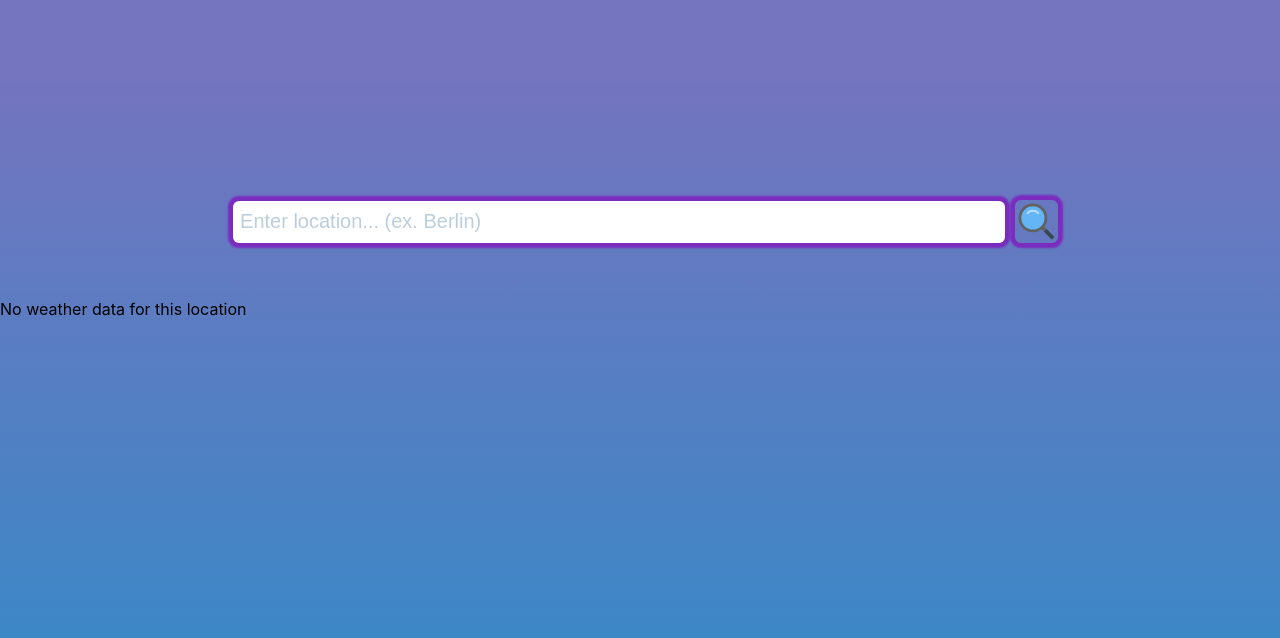
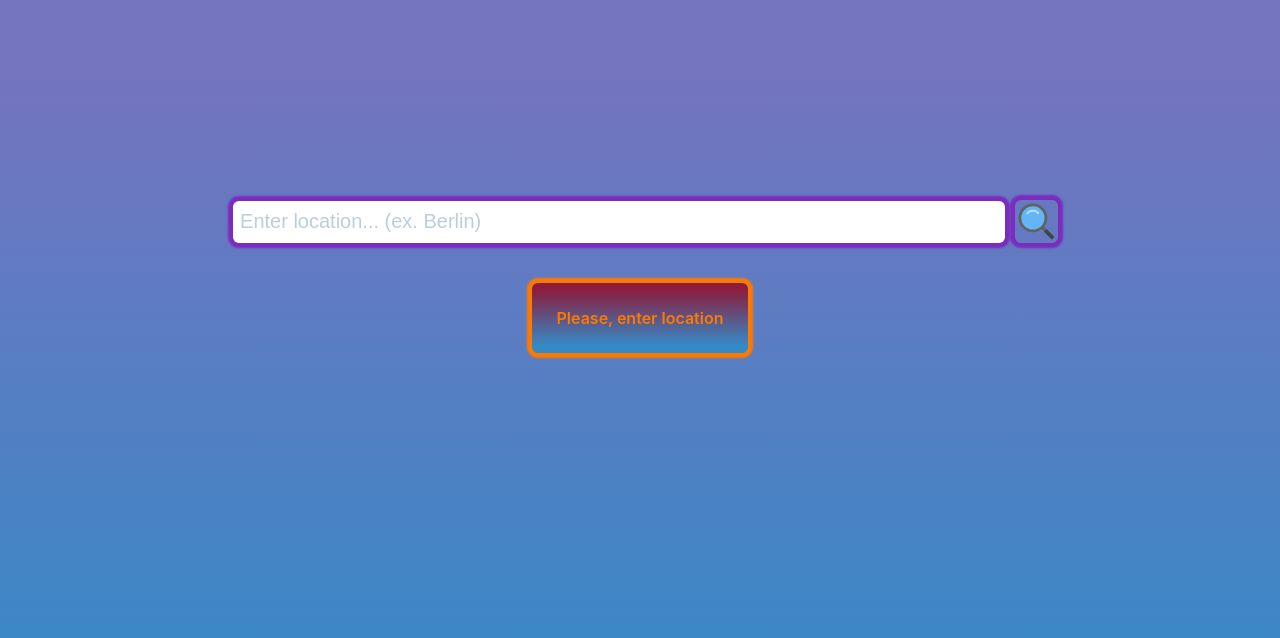
Before and after one commit to ikizey/react-weather-app, a React (Create React App) app: page / in a window 1280 px wide. Both pictures are taken after a click on the icon 1036 px from the left and 221 px from the top of the page. Shown: the top 638 px of the page. Built offline with nearby package versions, Linux system fonts and the light colour scheme; no server answers.

Commit message:
add error handling; ErrorComp Component

```diff
--- a/src/App.js
+++ b/src/App.js
@@ -4,6 +4,7 @@ import { geodb_config } from "./api/geoDB";
 import { ow_config } from "./api/openweathermap.js";
 import styles from "./App.module.css";
 import Cities from "./components/Cities";
+import ErrorComp from "./components/ErrorComp";
 import SearchForm from "./components/SearchForm";
 import Loader from "./components/UI/Loader";
 import Weather from "./components/Weather";
@@ -13,9 +14,16 @@ function App() {
     const [geoLocation, setGeoLocation] = useState([]);
     const [weather, setWeather] = useState(null);
     const [isLoading, setIsLoading] = useState(false);
+    const [error, setError] = useState(null);
 
     const onSearch = async searchTerm => {
+        if (searchTerm.trim().length < 1) {
+            setError(new Error("Please, enter location"));
+            return;
+        }
+
         if (!isLoading) {
+            setError(null);
             setIsLoading(true);
             if (weather) setWeather(null);
             try {
@@ -32,7 +40,7 @@ function App() {
                 }
                 setGeoLocation(location);
             } catch (error) {
-                console.error(error); //TODO
+                setError(error);
             } finally {
                 setIsLoading(false);
             }
@@ -41,6 +49,7 @@ function App() {
 
     const citySelectHandler = async city => {
         if (!isLoading) {
+            setError(null);
             setIsLoading(true);
             setGeoLocation([city]);
             try {
@@ -50,15 +59,17 @@ function App() {
                 const weather = responseToWeather(response, city);
                 setWeather(weather);
             } catch (error) {
-                console.error(error); //TODO
+                setError(error);
             } finally {
                 setIsLoading(false);
             }
         }
     };
 
-    let result = <p>No weather data for this location</p>;
-    if (isLoading) {
+    let result = <React.Fragment />;
+    if (error) {
+        result = <ErrorComp error={error.message} />;
+    } else if (isLoading) {
         result = <Loader />;
     } else if (geoLocation.length > 1) {
         result = (
--- /dev/null
+++ b/src/components/ErrorComp.js
@@ -0,0 +1,8 @@
+import React from "react";
+import styles from "./ErrorComp.module.css";
+
+const ErrorComp = props => {
+    return <div className={styles.error}>{props.error}</div>;
+};
+
+export default ErrorComp;
--- /dev/null
+++ b/src/components/ErrorComp.module.css
@@ -0,0 +1,28 @@
+.error {
+    text-align: center;
+    text-justify: center;
+    font-weight: 600;
+    color: #ff7900;
+    background: linear-gradient(0deg, #348ac7 10%, #8b1e3f 90%);
+    border-radius: 6px;
+    border: none;
+    box-shadow: 0px 0px 2px 5px #ff7900;
+    margin: 0 auto;
+    animation: fadeIn 0.5s forwards;
+    padding: 25px;
+}
+
+@keyframes fadeIn {
+    from {
+        opacity: 0.1;
+        transform: translateY(20vh);
+    }
+    to {
+        opacity: 1;
+        transform: translateY(0px);
+    }
+}
+
+.error:hover {
+    box-shadow: 0px 0px 2px 5px #9d4edd;
+}
```
